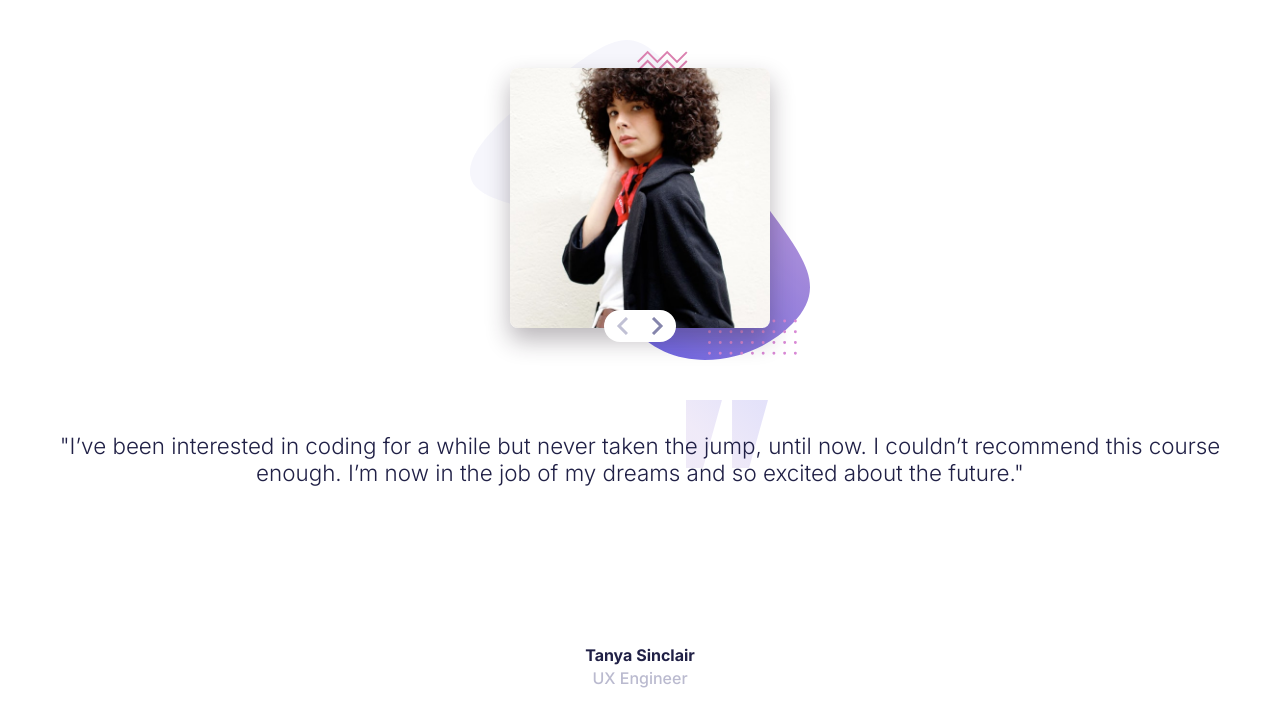
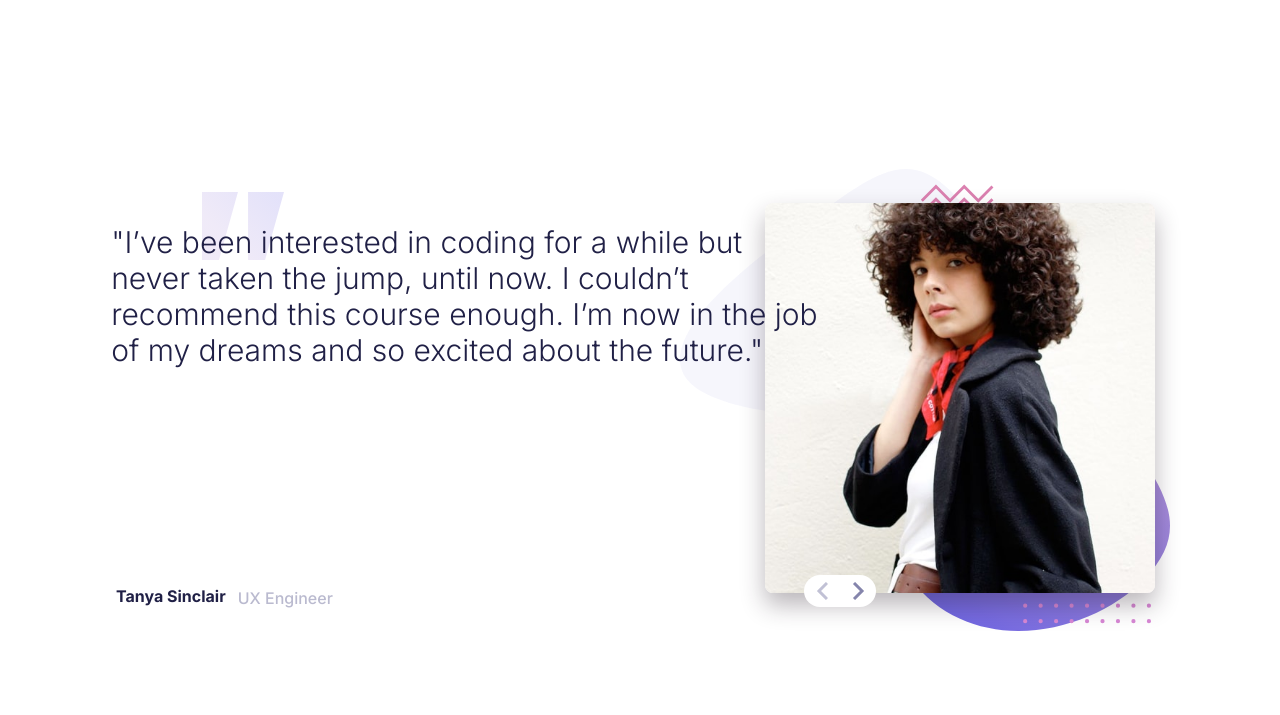
Before and after one commit to aaronpaulgz/fm-coding-bootcamp, a plain HTML site: page index.html in a window 1280 px wide. Drawn offline with Linux system fonts and the light colour scheme.

Commit message:
Project finished

```diff
--- a/index.js
+++ b/index.js
@@ -41,7 +41,7 @@ if (i === 0) {
 } else {
 }
 
-function checkSelector() {
+const checkSelector = () => {
   if (i === 0) {
     $leftSelector.style.opacity = ".5";
     $rightSelector.style.opacity = "1";
@@ -50,10 +50,10 @@ function checkSelector() {
     $leftSelector.style.opacity = "1";
   } else {
   }
-}
+};
 
-function sum() {
-  if (i === 1) {
+const sum = () => {
+  if (i >= presentations.length - 1) {
   } else {
     i += 1;
     $presentation.innerText = presentations[i];
@@ -62,9 +62,9 @@ function sum() {
     $img.src = images[i];
   }
   checkSelector();
-}
+};
 
-function minus() {
+const minus = () => {
   if (i === 0) {
   } else {
     i -= 1;
@@ -74,4 +74,4 @@ function minus() {
     $img.src = images[i];
   }
   checkSelector();
-}
+};
--- a/styles.css
+++ b/styles.css
@@ -3,7 +3,7 @@
   --Grayish-Blue: hsl(240, 18%, 77%);
   --Grayish-Blue-Light: hsl(240, 18%, 77%, 0.1);
   --Primary-font: "Inter", "sans-serif";
-  --Font-size: 32px;
+  --Font-size: 30px;
 }
 
 * {
@@ -148,3 +148,65 @@ body {
 .attribution a {
   color: hsl(228, 45%, 44%);
 }
+
+@media screen and (min-width: 720px) {
+  .container {
+    flex-direction: row;
+    height: 100vh;
+    width: 100vw;
+  }
+
+  .presentation {
+    width: 50vw;
+    max-width: 600px;
+    height: 100%;
+    order: 1;
+    margin: 0 auto;
+  }
+
+  #presentation {
+    top: 24%;
+    left: 12%;
+    text-align: left;
+    width: 125%;
+    z-index: 4;
+    font-size: var(--Font-size);
+  }
+
+  .slider--container {
+    width: 50vw;
+    max-width: 600px;
+    height: 100%;
+    order: 2;
+    margin: 0 auto;
+  }
+
+  .pattern-bg {
+    width: 490px;
+    right: 90px;
+  }
+
+  .slider--img {
+    width: 390px;
+  }
+
+  .slider--selectors {
+    left: 10%;
+  }
+
+  .presentation--data-container {
+    flex-direction: row;
+    align-items: center;
+    left: 16%;
+    bottom: 12rem;
+  }
+
+  .presentation--name {
+    margin-right: 12px;
+  }
+
+  .pattern-quote {
+    top: 24%;
+    right: 56%;
+  }
+}
```
Also changed, not shown: index.html (+0 -2 lines).
